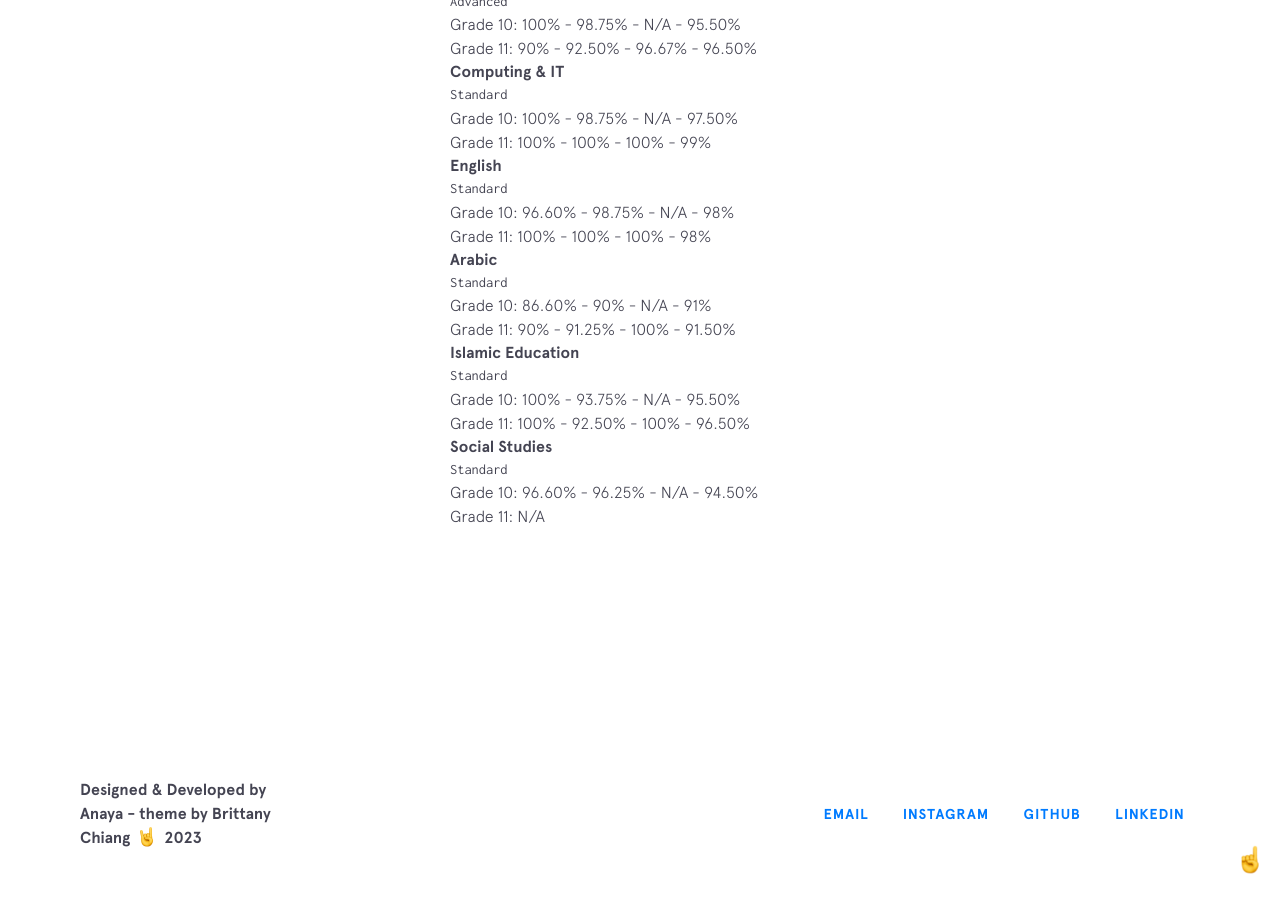
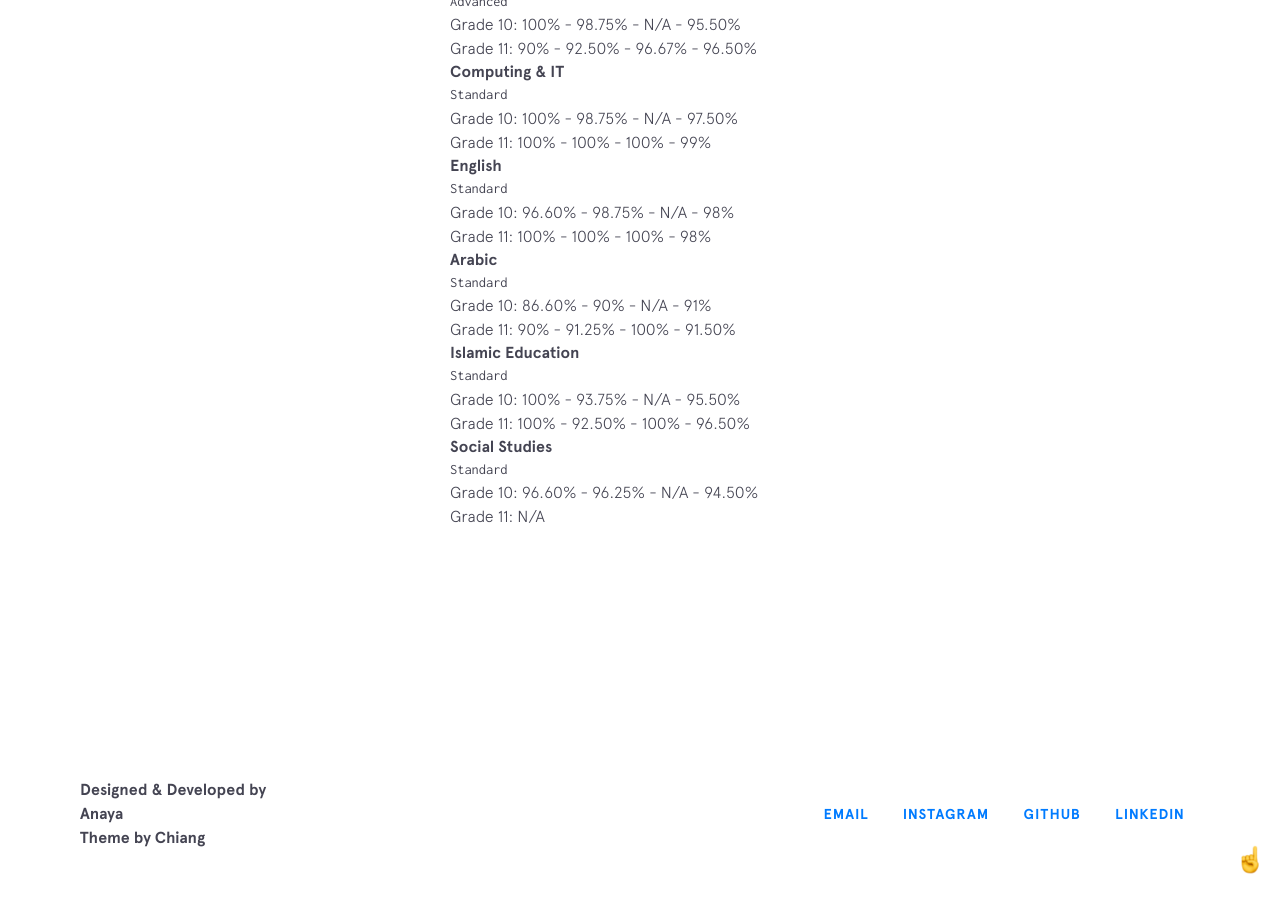
Before and after one commit to obaianaya/obai, a Jekyll site: the page built from index.html, in a window 1280 px wide and 900 px high, scrolled down 1907 px. Built offline with Jekyll 4.4.1, drawn with Linux system fonts in a browser that asks for light colours; nearby versions of some CDN libraries.

Commit message:
Update footer

```diff
--- a/_includes/footer.html
+++ b/_includes/footer.html
@@ -1,12 +1,10 @@
 <footer class="footer">
   <div class="footer__copyright">
     <div class="top">
-      <span>Designed &amp; Developed by</span>
+      <span>Designed &amp; Developed by Anaya</span>
     </div>
     <div class="bottom">
-      <span>Anaya - theme by Brittany Chiang</span>
-      <img class="emoji" src="{{site.baseurl}}/img/emojis/rockon.png" alt="emoji">
-      <span>2023</span>
+      <span>Theme by Chiang</span>
     </div>
   </div>
   <div class="footer__links">
```
